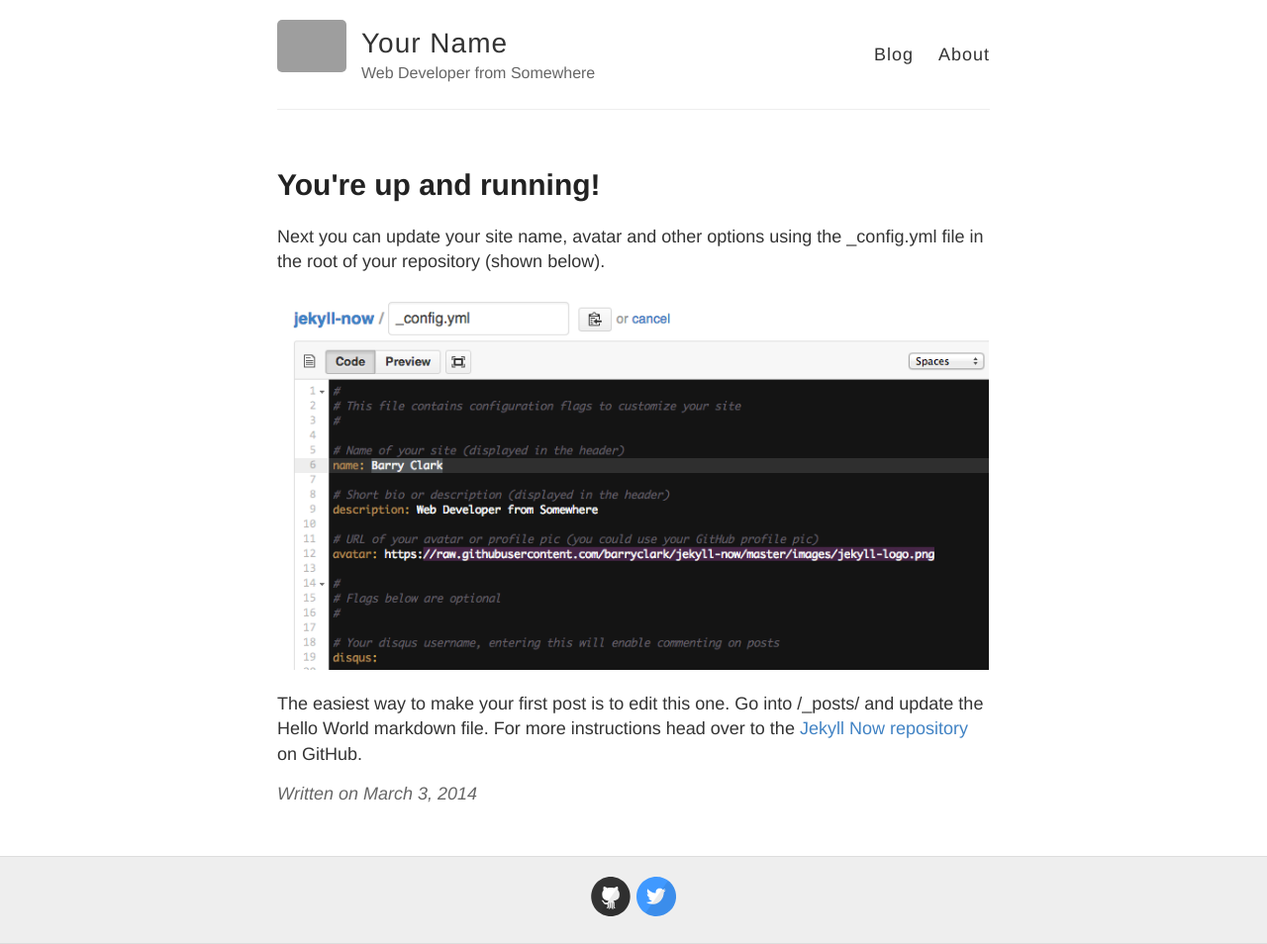
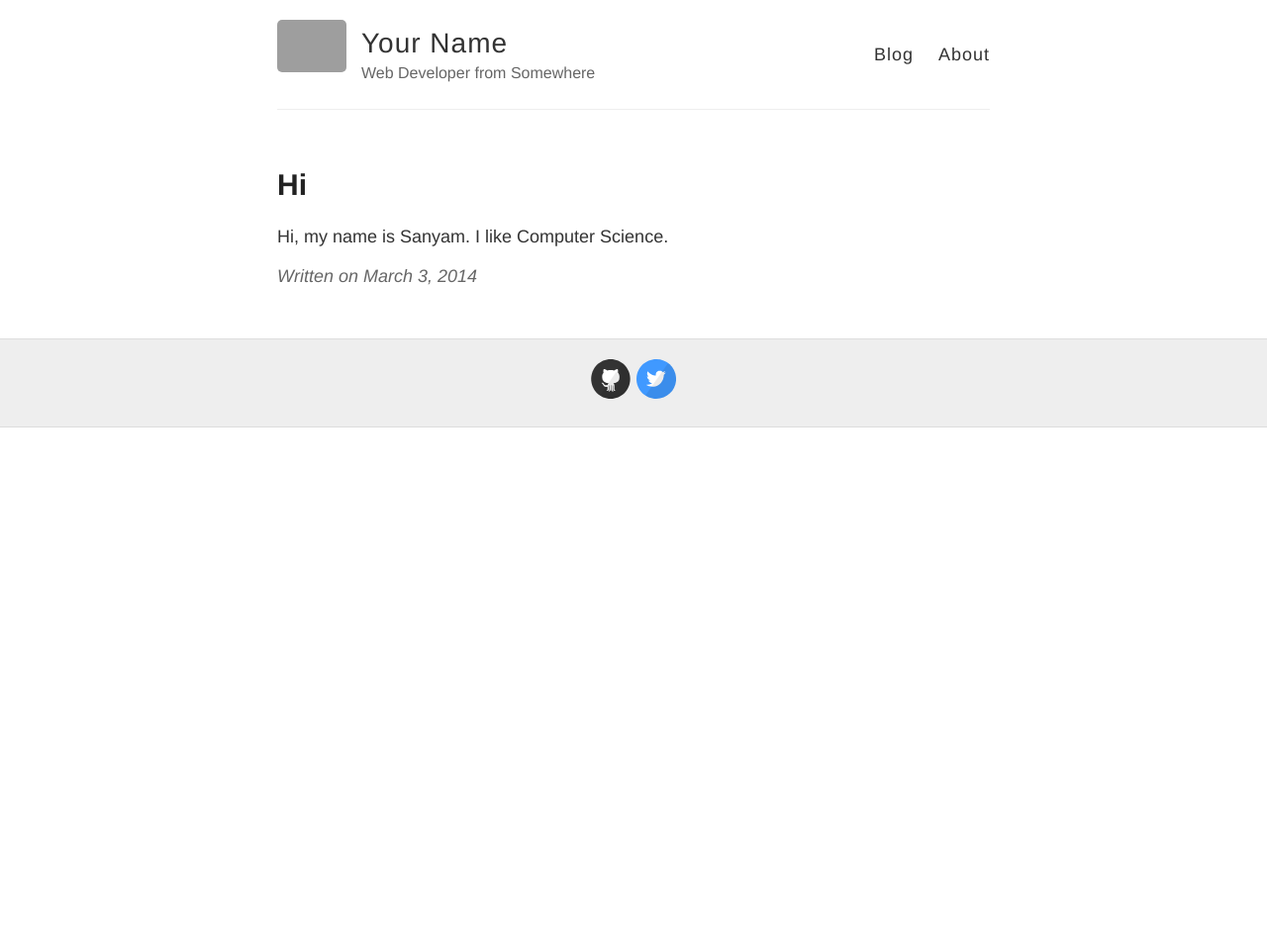
Before and after one commit to sanyam5/sanyam5.github.io, a Jekyll site: the page built from _posts/2014-3-3-Hello-World.md, in a window 1280 px wide. Shown: the whole page at 99% size. Built offline with Jekyll 4.4.1, drawn with Linux system fonts in a browser that asks for light colours; after the commit the page ends 900 px from its top, so only the background shows below that; grey boxes are pictures that could not be loaded.

Commit message:
Update 2014-3-3-Hello-World.md

```diff
--- a/_posts/2014-3-3-Hello-World.md
+++ b/_posts/2014-3-3-Hello-World.md
@@ -1,10 +1,7 @@
 ---
 layout: post
-title: You're up and running!
+title: Hi
+comments: true
 ---
 
-Next you can update your site name, avatar and other options using the _config.yml file in the root of your repository (shown below).
-
-![_config.yml]({{ site.baseurl }}/images/config.png)
-
-The easiest way to make your first post is to edit this one. Go into /_posts/ and update the Hello World markdown file. For more instructions head over to the [Jekyll Now repository](https://github.com/barryclark/jekyll-now) on GitHub.
+Hi, my name is Sanyam. I like Computer Science.
```
